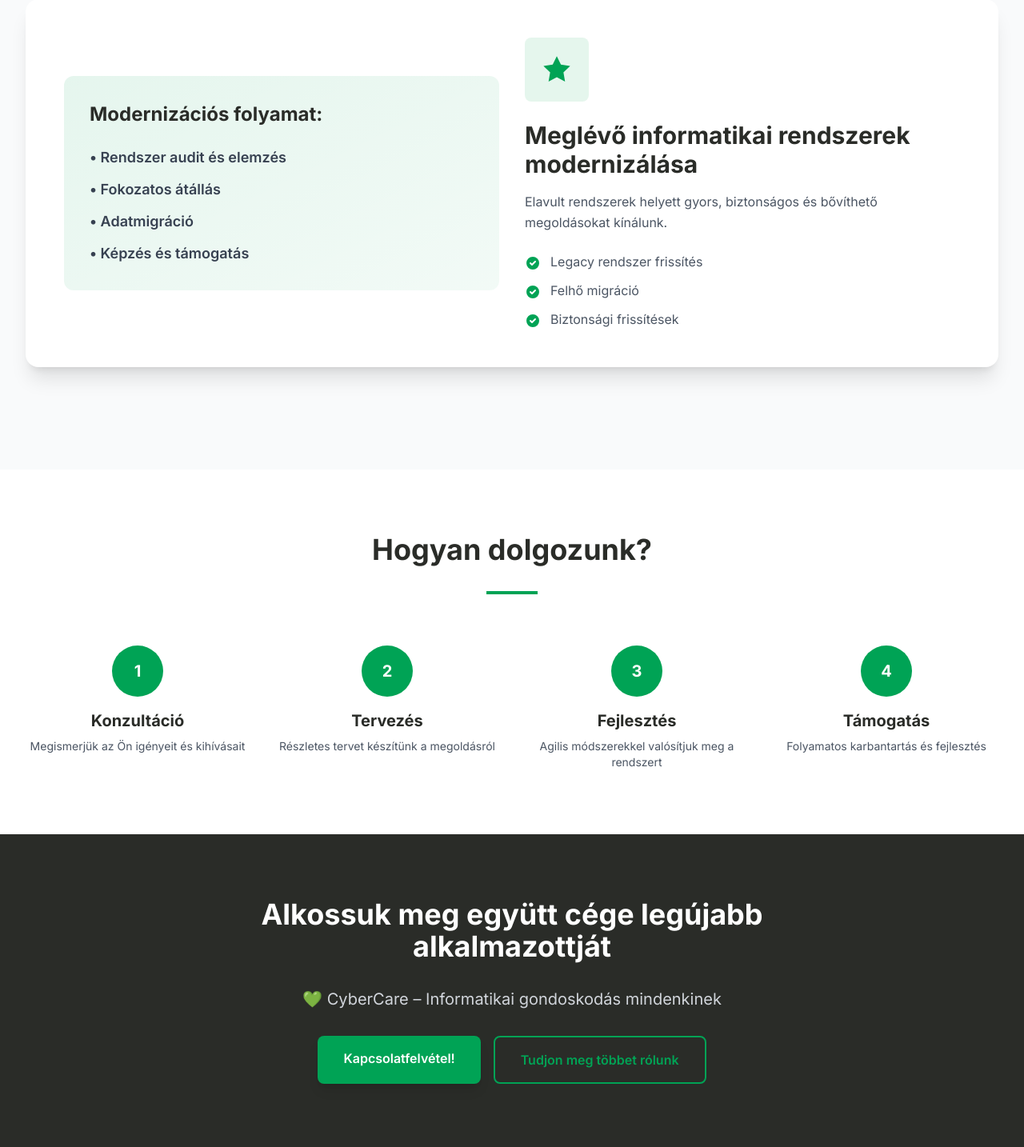
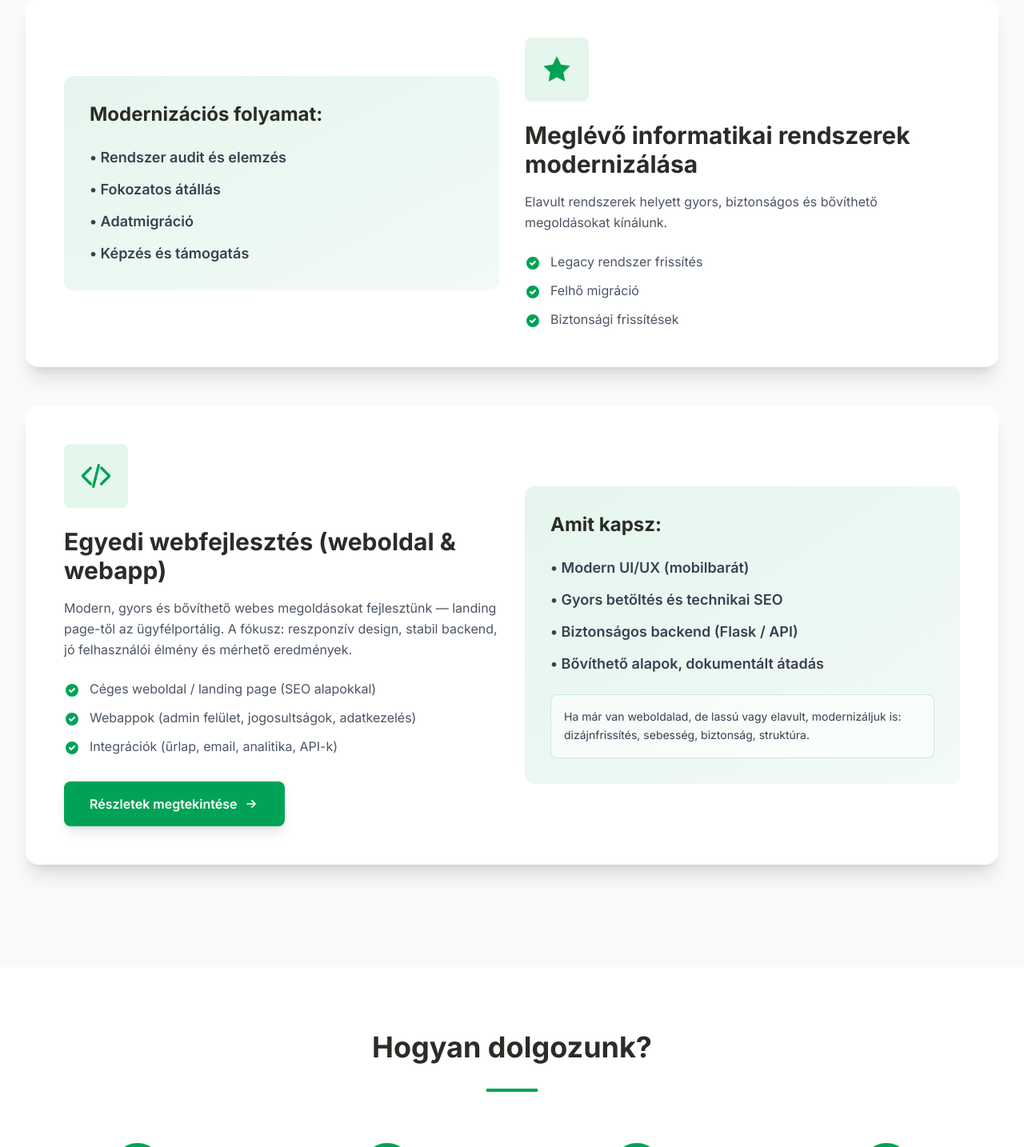
Before and after one commit to BraghiniBenjamin/test_site, a Flask app: page /services in a window 1280 px wide. Shown: the part 2777-4211 px from the top of the page at 80% size. Run offline with Flask 3, Linux system fonts and the light colour scheme; some libraries are stand-ins or nearby versions.

Commit message:
Update our_services.html

```diff
--- a/templates/our_services.html
+++ b/templates/our_services.html
@@ -329,6 +329,83 @@
                             </li>
                         </ul>
                     </div>
+                </div>
+            </div>
+
+            <!-- Service 5: Web Development -->
+            <div class="service-card bg-white p-4 sm:p-6 md:p-8 lg:p-12 rounded-2xl shadow-xl mb-8 sm:mb-12">
+                <div class="grid md:grid-cols-2 gap-6 md:gap-8 items-center">
+
+                    <!-- Left content -->
+                    <div>
+                        <div class="w-16 h-16 sm:w-20 sm:h-20 bg-cyber-green/10 rounded-lg flex items-center justify-center mb-4 sm:mb-6">
+                            <!-- code icon -->
+                            <svg class="w-8 h-8 sm:w-10 sm:h-10 text-cyber-green" fill="none" stroke="currentColor" stroke-width="2" viewBox="0 0 24 24">
+                                <path stroke-linecap="round" stroke-linejoin="round" d="M16 18l6-6-6-6M8 6l-6 6 6 6M14 4l-4 16"/>
+                            </svg>
+                        </div>
+
+                        <h3 class="text-xl sm:text-2xl md:text-3xl font-bold text-cyber-dark mb-3 sm:mb-4">
+                            Egyedi webfejlesztés (weboldal & webapp)
+                        </h3>
+
+                        <p class="text-gray-600 leading-relaxed mb-6">
+                            Modern, gyors és bővíthető webes megoldásokat fejlesztünk — landing page-től az ügyfélportálig.
+                            A fókusz: reszponzív design, stabil backend, jó felhasználói élmény és mérhető eredmények.
+                        </p>
+
+                        <ul class="space-y-3 text-gray-600">
+                            <li class="flex items-start">
+                                <svg class="w-5 h-5 text-cyber-green mt-1 mr-3 flex-shrink-0" fill="currentColor" viewBox="0 0 20 20">
+                                    <path fill-rule="evenodd" d="M10 18a8 8 0 100-16 8 8 0 000 16zm3.707-9.293a1 1 0 00-1.414-1.414L9 10.586 7.707 9.293a1 1 0 00-1.414 1.414l2 2a1 1 0 001.414 0l4-4z"/>
+                                </svg>
+                                Céges weboldal / landing page (SEO alapokkal)
+                            </li>
+
+                            <li class="flex items-start">
+                                <svg class="w-5 h-5 text-cyber-green mt-1 mr-3 flex-shrink-0" fill="currentColor" viewBox="0 0 20 20">
+                                    <path fill-rule="evenodd" d="M10 18a8 8 0 100-16 8 8 0 000 16zm3.707-9.293a1 1 0 00-1.414-1.414L9 10.586 7.707 9.293a1 1 0 00-1.414 1.414l2 2a1 1 0 001.414 0l4-4z"/>
+                                </svg>
+                                Webappok (admin felület, jogosultságok, adatkezelés)
+                            </li>
+
+                            <li class="flex items-start">
+                                <svg class="w-5 h-5 text-cyber-green mt-1 mr-3 flex-shrink-0" fill="currentColor" viewBox="0 0 20 20">
+                                    <path fill-rule="evenodd" d="M10 18a8 8 0 100-16 8 8 0 000 16zm3.707-9.293a1 1 0 00-1.414-1.414L9 10.586 7.707 9.293a1 1 0 00-1.414 1.414l2 2a1 1 0 001.414 0l4-4z"/>
+                                </svg>
+                                Integrációk (űrlap, email, analitika, API-k)
+                            </li>
+                        </ul>
+
+                        <div class="mt-8">
+                            <a href="web_development.html"
+                               class="inline-flex items-center gap-2 bg-cyber-green text-white px-6 sm:px-8 py-3 sm:py-4 rounded-lg font-semibold hover:bg-green-600 transition-all duration-300 transform hover:scale-105 shadow-lg text-sm sm:text-base">
+                                Részletek megtekintése
+                                <svg class="w-5 h-5" fill="none" stroke="currentColor" stroke-width="2" viewBox="0 0 24 24">
+                                    <path stroke-linecap="round" stroke-linejoin="round" d="M13 7l5 5-5 5M6 12h12"/>
+                                </svg>
+                            </a>
+                        </div>
+                    </div>
+
+                    <!-- Right highlight box -->
+                    <div class="bg-gradient-to-br from-cyber-green/10 to-cyber-green/5 p-4 sm:p-6 md:p-8 rounded-xl">
+                        <h4 class="text-lg sm:text-xl md:text-2xl font-bold text-cyber-dark mb-4 sm:mb-6">Amit kapsz:</h4>
+                        <ul class="space-y-3 text-gray-700">
+                            <li class="text-lg font-semibold">• Modern UI/UX (mobilbarát)</li>
+                            <li class="text-lg font-semibold">• Gyors betöltés és technikai SEO</li>
+                            <li class="text-lg font-semibold">• Biztonságos backend (Flask / API)</li>
+                            <li class="text-lg font-semibold">• Bővíthető alapok, dokumentált átadás</li>
+                        </ul>
+
+                        <div class="mt-6 p-4 rounded-lg bg-white/60 border border-cyber-green/20">
+                            <p class="text-sm text-gray-700 leading-relaxed">
+                                Ha már van weboldalad, de lassú vagy elavult, modernizáljuk is:
+                                dizájnfrissítés, sebesség, biztonság, struktúra.
+                            </p>
+                        </div>
+                    </div>
+
                 </div>
             </div>
         </div>
```
